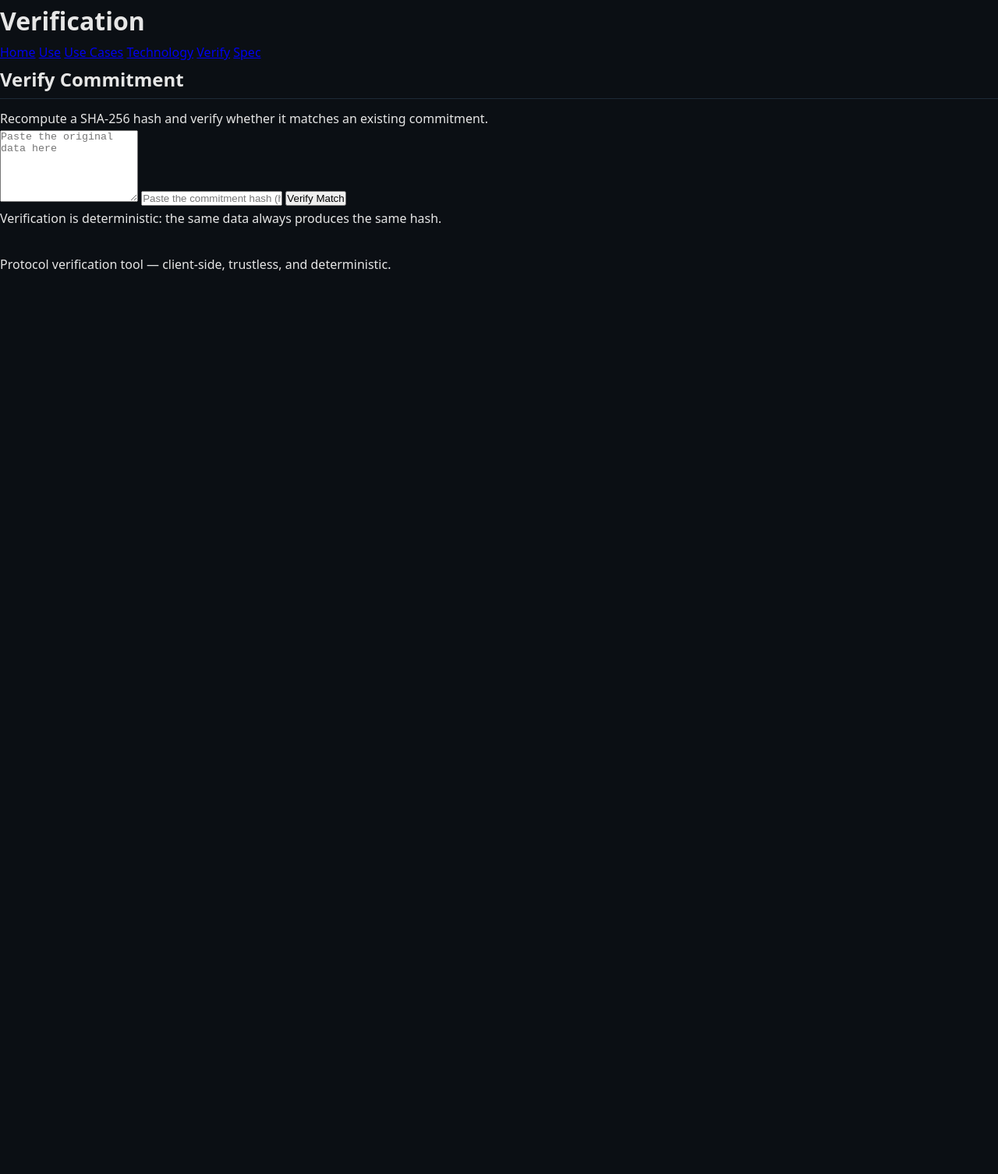
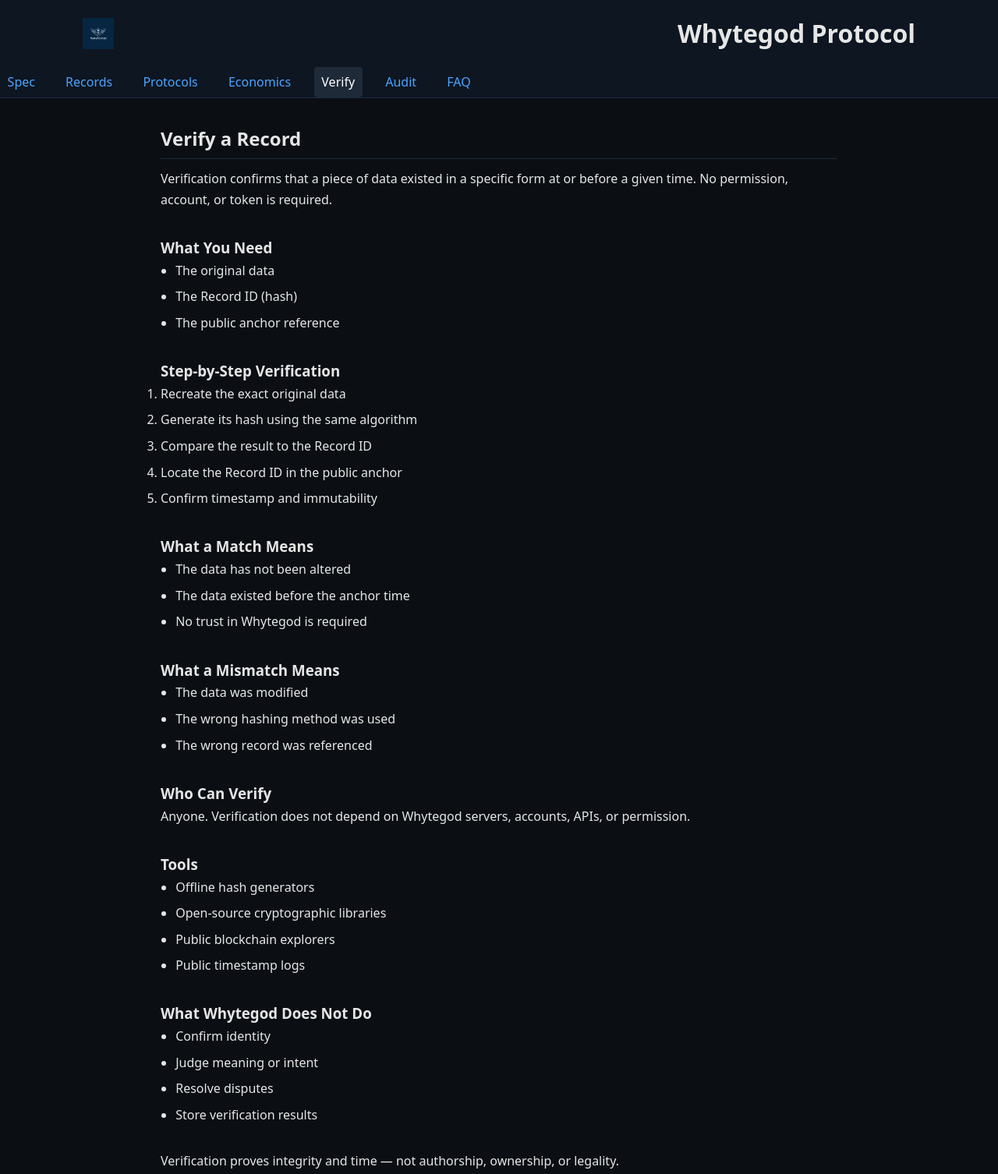
Before and after one commit to whytegod/whytegod.github.io, a plain HTML site: page verify.html in a window 1280 px wide. Shown: the top 1506 px of the page at 78% size. Before the commit the page ends 800 px from the top, so only its background shows below. Drawn offline with Linux system fonts and the light colour scheme.

Commit message:
Update verify.html

```diff
--- a/verify.html
+++ b/verify.html
@@ -2,84 +2,125 @@
 <html lang="en">
 <head>
   <meta charset="UTF-8">
-  <title>Verify Commitment</title>
+  <title>Whytegod – Verify a Record</title>
   <meta name="viewport" content="width=device-width, initial-scale=1.0">
+
+  <!-- Styles -->
   <link rel="stylesheet" href="style.css">
+  <link rel="stylesheet" href="print.css" media="print">
+
+  <!-- Favicon -->
+  <link rel="icon" type="image/png" href="logo.png">
 </head>
 
 <body>
 
-<header>
-  <h1>Verification</h1>
-  <nav>
-    <a href="index.html">Home</a>
-    <a href="use.html">Use</a>
-    <a href="use-cases.html">Use Cases</a>
-    <a href="technology.html">Technology</a>
-    <a href="verify.html">Verify</a>
-    <a href="spec.html">Spec</a>
+<header class="site-header">
+  <div class="header-inner">
+    <img src="logo.png" alt="Whytegod Logo" class="logo">
+    <h1>Whytegod Protocol</h1>
+  </div>
+
+  <nav class="nav">
+    <a href="index.html">Spec</a>
+    <a href="records.html">Records</a>
+    <a href="protocols.html">Protocols</a>
+    <a href="economics.html">Economics</a>
+    <a href="verify.html" class="active">Verify</a>
+    <a href="audit.html">Audit</a>
+    <a href="faq.html">FAQ</a>
   </nav>
 </header>
 
-<main>
+<main class="content">
+
   <section>
-    <h2>Verify Commitment</h2>
+    <h2>Verify a Record</h2>
     <p>
-      Recompute a SHA-256 hash and verify whether it matches an existing commitment.
-    </p>
-
-    <textarea
-      id="verifyInput"
-      placeholder="Paste the original data here"
-      rows="6"></textarea>
-
-    <input
-      id="verifyHash"
-      type="text"
-      placeholder="Paste the commitment hash (hex)" />
-
-    <button onclick="verify()">Verify Match</button>
-
-    <div id="verifyResult"></div>
-
-    <p class="note">
-      Verification is deterministic: the same data always produces the same hash.
+      Verification confirms that a piece of data existed
+      in a specific form at or before a given time.
+      No permission, account, or token is required.
     </p>
   </section>
+
+  <section>
+    <h3>What You Need</h3>
+    <ul>
+      <li>The original data</li>
+      <li>The Record ID (hash)</li>
+      <li>The public anchor reference</li>
+    </ul>
+  </section>
+
+  <section>
+    <h3>Step-by-Step Verification</h3>
+    <ol>
+      <li>Recreate the exact original data</li>
+      <li>Generate its hash using the same algorithm</li>
+      <li>Compare the result to the Record ID</li>
+      <li>Locate the Record ID in the public anchor</li>
+      <li>Confirm timestamp and immutability</li>
+    </ol>
+  </section>
+
+  <section>
+    <h3>What a Match Means</h3>
+    <ul>
+      <li>The data has not been altered</li>
+      <li>The data existed before the anchor time</li>
+      <li>No trust in Whytegod is required</li>
+    </ul>
+  </section>
+
+  <section>
+    <h3>What a Mismatch Means</h3>
+    <ul>
+      <li>The data was modified</li>
+      <li>The wrong hashing method was used</li>
+      <li>The wrong record was referenced</li>
+    </ul>
+  </section>
+
+  <section>
+    <h3>Who Can Verify</h3>
+    <p>
+      Anyone. Verification does not depend on
+      Whytegod servers, accounts, APIs, or permission.
+    </p>
+  </section>
+
+  <section>
+    <h3>Tools</h3>
+    <ul>
+      <li>Offline hash generators</li>
+      <li>Open-source cryptographic libraries</li>
+      <li>Public blockchain explorers</li>
+      <li>Public timestamp logs</li>
+    </ul>
+  </section>
+
+  <section>
+    <h3>What Whytegod Does Not Do</h3>
+    <ul>
+      <li>Confirm identity</li>
+      <li>Judge meaning or intent</li>
+      <li>Resolve disputes</li>
+      <li>Store verification results</li>
+    </ul>
+  </section>
+
+  <section class="note">
+    <p>
+      Verification proves integrity and time —
+      not authorship, ownership, or legality.
+    </p>
+  </section>
+
 </main>
 
-<footer>
-  <p>Protocol verification tool — client-side, trustless, and deterministic.</p>
+<footer class="footer">
+  <p>Whytegod Protocol — Verification</p>
 </footer>
-
-<script>
-async function verify() {
-  const data = document.getElementById("verifyInput").value;
-  const claimed = document.getElementById("verifyHash").value.trim().toLowerCase();
-  const result = document.getElementById("verifyResult");
-
-  if (!data || !claimed) {
-    result.textContent = "⚠️ Both fields are required.";
-    return;
-  }
-
-  const encoder = new TextEncoder();
-  const buffer = await crypto.subtle.digest(
-    "SHA-256",
-    encoder.encode(data)
-  );
-
-  const hash = Array.from(new Uint8Array(buffer))
-    .map(b => b.toString(16).padStart(2, "0"))
-    .join("");
-
-  if (hash === claimed) {
-    result.textContent = "✅ Match — commitment is valid.";
-  } else {
-    result.textContent = "❌ No match — data was altered or hash is incorrect.";
-  }
-}
-</script>
 
 </body>
 </html>
```
